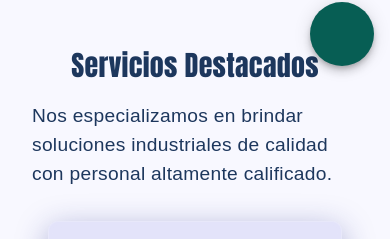
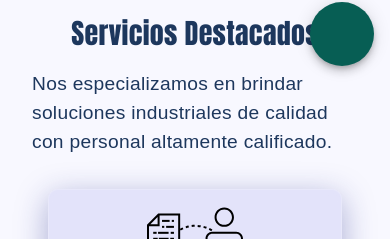
Before and after one commit to EmiLongo/talleres-montreal-react, a React (Vite) app: page / in a window 390 px wide. Shown: the part 762-1001 px from the top of the page. Built offline with nearby package versions, Linux system fonts and the light colour scheme; some icons are missing.

Commit message:
md services.tsx - se mejora el responsive

```diff
--- a/src/modules/home/components/Services.tsx
+++ b/src/modules/home/components/Services.tsx
@@ -1,7 +1,9 @@
 // src/modules/home/components/Services.tsx
 import { Box } from "@mui/material";
 import React from "react";
+// icono de camión sacado de https://thenounproject.com/icon/container-truck-5201423/ y editado a mano
 import truckIcon from "@img/services/container-truck.svg";
+// iconos sacados de https://thenounproject.com/browse/collection-icon/technical-support-66195/
 import csrIcon from "@img/services/csr.svg";
 import managerIcon from "@img/services/manager.svg";
 import technicalSupportIcon from "@img/services/technical-support.svg";
@@ -35,7 +37,7 @@ export const Services: React.FC = () => {
       component="section"
       id="services-container"
       sx={{
-      padding: {xs:"2rem", lg:"3rem", xl:"4rem"},
+      paddingX: {xs:"2rem", lg:"3rem", xl:"4rem"},
       position: "relative",
       width: "100%",
       display: "flex",
@@ -51,7 +53,7 @@ export const Services: React.FC = () => {
       <P sx={{
         fontSize: {xl: '1.5rem', lg: '1.375rem', md: '1.25rem', sm: '1.2rem', xs: '1.2rem'},
         color: "primary.main",
-        maxWidth: "600px",
+        maxWidth: "1100px",
         margin: "0 auto",
       }}>
       Nos especializamos en brindar soluciones industriales de calidad con personal altamente calificado.
```
